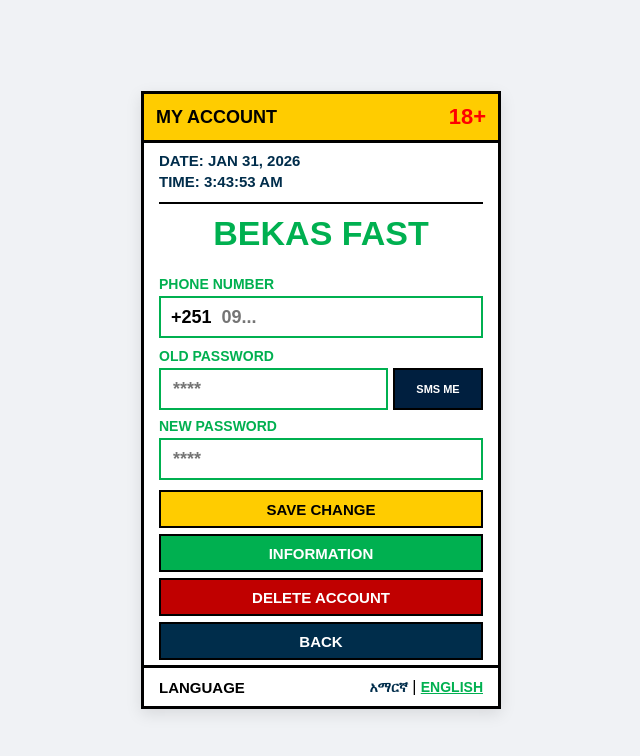
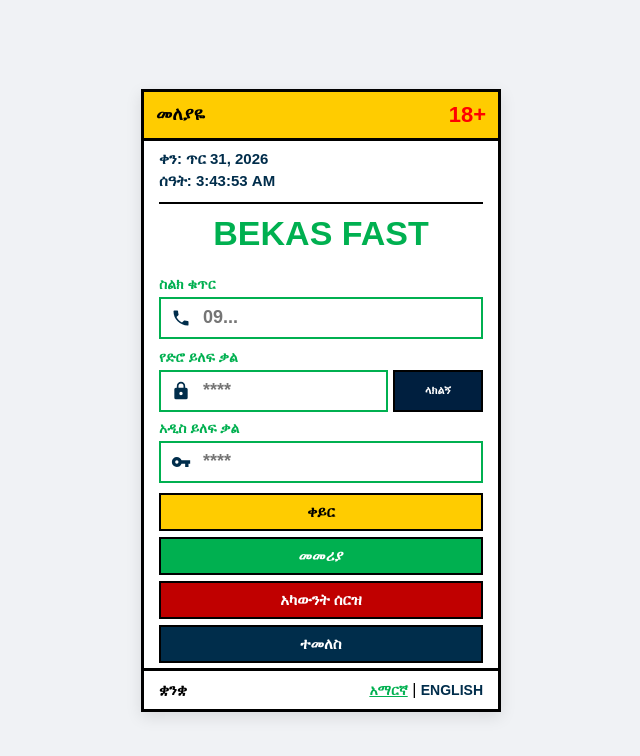
Before and after one commit to mayabet/Bekas-fast, a plain HTML site: page lost_password.html in a window 1280 px wide. Shown: the whole page, without its empty margins (319-959 px from the left). Drawn offline with Linux system fonts and the light colour scheme.

Commit message:
Update lost_password.html

```diff
--- a/lost_password.html
+++ b/lost_password.html
@@ -1,5 +1,5 @@
 <!DOCTYPE html>
-<html lang="en">
+<html lang="am">
 <head>
     <meta charset="UTF-8">
     <meta name="viewport" content="width=device-width, initial-scale=1.0, maximum-scale=1.0, user-scalable=no">
@@ -17,8 +17,12 @@
         .dt-row { font-weight: 900; font-size: 15px; color: #002d4b; margin: 4px 0; text-transform: uppercase; }
         .branding h1 { color: #00b050; text-align: center; margin: 2px 0; font-size: 34px; font-weight: 900; }
         .label-text { color: #00b050; font-weight: 900; font-size: 14px; text-transform: uppercase; margin-bottom: 4px; display: block; }
+
+        /* Icon styling */
         .input-box { border: 2.5px solid #00b050; padding: 0 10px; display: flex; align-items: center; background: #fff; height: 42px; border-radius: 0; margin-bottom: 10px; }
-        input { border: none; outline: none; width: 100%; font-size: 18px; font-weight: 900; }
+        .icon-svg { width: 20px; height: 20px; fill: #002d4b; margin-right: 10px; flex-shrink: 0; }
+
+        input { border: none; outline: none; width: 100%; font-size: 18px; font-weight: 900; background: transparent; }
         .flex-row { display: flex; gap: 5px; margin-bottom: 8px; }
         .sms-btn { background: #001f3f; color: white; border: 2.5px solid #000; font-weight: 900; font-size: 11px; cursor: pointer; height: 42px; width: 90px; }
         .btn { width: 100%; border: 2.5px solid #000; color: white; font-weight: 900; font-size: 15px; cursor: pointer; text-transform: uppercase; height: 38px; display: flex; align-items: center; justify-content: center; text-decoration: none; margin-bottom: 6px; }
@@ -34,41 +38,47 @@
 </head>
 <body>
 <div class="card">
-    <div class="yellow-bar"><span id="top-title">MY ACCOUNT</span><span class="plus18">18+</span></div>
+    <div class="yellow-bar"><span id="top-title">መለያዬ</span><span class="plus18">18+</span></div>
     <div class="content">
         <div class="dt-section">
-            <div id="date-label" class="dt-row">DATE: LOADING...</div>
-            <div id="time-label" class="dt-row">TIME: 00:00:00</div>
+            <div id="date-label" class="dt-row">ቀን: በመጫን ላይ...</div>
+            <div id="time-label" class="dt-row">ሰዓት: 00:00:00</div>
         </div>
         <div class="branding"><h1>BEKAS FAST</h1></div>
         <div id="msg-display"></div>
 
-        <div class="label-text" id="ph-label">PHONE NUMBER</div>
+        <div class="label-text" id="ph-label">ስልክ ቁጥር</div>
         <div class="input-box">
-            <b style="font-size: 18px; margin-right: 8px;">+251</b>
+            <svg class="icon-svg" viewBox="0 0 24 24"><path d="M6.62,10.79C8.06,13.62 10.38,15.94 13.21,17.38L15.41,15.18C15.69,14.9 16.08,14.82 16.43,14.93C17.55,15.3 18.75,15.5 20,15.5A1,1 0 0,1 21,16.5V20A1,1 0 0,1 20,21A17,17 0 0,1 3,4A1,1 0 0,1 4,3H7.5A1,1 0 0,1 8.5,4C8.5,5.25 8.7,6.45 9.07,7.57C9.18,7.92 9.1,8.31 8.82,8.59L6.62,10.79Z"/></svg>
             <input type="number" id="p-input" placeholder="09..." oninput="if(this.value.length > 10) this.value = this.value.slice(0, 10);">
         </div>
 
-        <div class="label-text" id="pw-label">OLD PASSWORD</div>
+        <div class="label-text" id="pw-label">የድሮ ይለፍ ቃል</div>
         <div class="flex-row">
-            <div class="input-box" style="flex:1; margin-bottom:0;"><input type="number" id="old-pass" placeholder="****" oninput="if(this.value.length > 5) this.value = this.value.slice(0, 5);"></div>
-            <button class="sms-btn" id="sms-btn" onclick="handleSMS()">SMS ME</button>
+            <div class="input-box" style="flex:1; margin-bottom:0;">
+                <svg class="icon-svg" viewBox="0 0 24 24"><path d="M12,17A2,2 0 0,0 14,15C14,13.89 13.11,13 12,13A2,2 0 0,0 10,15C10,16.11 10.89,17 12,17M18,8A2,2 0 0,1 20,10V20A2,2 0 0,1 18,22H6A2,2 0 0,1 4,20V10C4,8.89 4.9,8 6,8H7V6A5,5 0 0,1 12,1A5,5 0 0,1 17,6V8H18M12,3A3,3 0 0,0 9,6V8H15V6A3,3 0 0,0 12,3Z"/></svg>
+                <input type="number" id="old-pass" placeholder="****" oninput="if(this.value.length > 5) this.value = this.value.slice(0, 5);">
+            </div>
+            <button class="sms-btn" id="sms-btn" onclick="handleSMS()">ላክልኝ</button>
         </div>
 
-        <div class="label-text" id="new-pw-label">NEW PASSWORD</div>
-        <div class="input-box"><input type="number" id="new-pass" placeholder="****" oninput="if(this.value.length > 5) this.value = this.value.slice(0, 5);"></div>
+        <div class="label-text" id="new-pw-label">አዲስ ይለፍ ቃል</div>
+        <div class="input-box">
+            <svg class="icon-svg" viewBox="0 0 24 24"><path d="M12.65,10C11.83,7.67 9.61,6 7,6A6,6 0 0,0 1,12A6,6 0 0,0 7,18C9.61,18 11.83,16.33 12.65,14H17V18H21V14H23V10H12.65M7,14A2,2 0 0,1 5,12A2,2 0 0,1 7,10A2,2 0 0,1 9,12A2,2 0 0,1 7,14Z"/></svg>
+            <input type="number" id="new-pass" placeholder="****" oninput="if(this.value.length > 5) this.value = this.value.slice(0, 5);">
+        </div>
 
-        <button class="btn save-btn" id="save-btn" onclick="handleSave()">SAVE CHANGE</button>
-        <button class="btn info-btn" id="info-btn" onclick="window.location.href='info.html'">INFORMATION</button>
-        <button class="btn del-btn" id="del-btn" onclick="handleDelete()">DELETE ACCOUNT</button>
-        <button class="btn back-btn" id="back-btn" onclick="window.location.href='index.html'">BACK</button>
+        <button class="btn save-btn" id="save-btn" onclick="handleSave()">ቀይር</button>
+        <button class="btn info-btn" id="info-btn" onclick="window.location.href='info.html'">መመሪያ</button>
+        <button class="btn del-btn" id="del-btn" onclick="handleDelete()">አካውንት ሰርዝ</button>
+        <button class="btn back-btn" id="back-btn" onclick="window.location.href='index.html'">ተመለስ</button>
     </div>
 
     <div class="footer">
-        <div id="l-text" style="font-weight:900; font-size:15px;">LANGUAGE</div>
+        <div id="l-text" style="font-weight:900; font-size:15px;">ቋንቋ</div>
         <div class="lang-options">
-            <span id="lang-am" class="lang-btn" onclick="setLang('am')">አማርኛ</span> |
-            <span id="lang-en" class="lang-btn active" onclick="setLang('en')">ENGLISH</span>
+            <span id="lang-am" class="lang-btn active" onclick="setLang('am')">አማርኛ</span> |
+            <span id="lang-en" class="lang-btn" onclick="setLang('en')">ENGLISH</span>
         </div>
     </div>
 </div>
@@ -87,12 +97,12 @@
     if (!firebase.apps.length) firebase.initializeApp(firebaseConfig);
     const database = firebase.database();
 
-    let currentLang = 'en';
+    let currentLang = 'am';
 
     function updateClock() {
         const n = new Date();
+        const mAM = ["ጥር", "የካቲት", "መጋቢት", "ሚያዝያ", "ግንቦት", "ሰኔ", "ሐምሌ", "ነሐሴ", "መስከረም", "ጥቅምት", "ህዳር", "ታህሳስ"];
         const mEN = ["JAN", "FEB", "MAR", "APR", "MAY", "JUN", "JUL", "AUG", "SEP", "OCT", "NOV", "DEC"];
-        const mAM = ["ጥር", "የካቲት", "መጋቢት", "ሚያዝያ", "ግንቦት", "ሰኔ", "ሐምሌ", "ነሐሴ", "መስከረም", "ጥቅምት", "ህዳር", "ታህሳስ"];
         let hours = n.getHours(); const ampm = hours >= 12 ? ' PM' : ' AM'; hours = hours % 12 || 12;
         const tStr = hours + ":" + n.getMinutes().toString().padStart(2, '0') + ":" + n.getSeconds().toString().padStart(2, '0') + ampm;
         document.getElementById('date-label').innerText = (currentLang === 'am' ? "ቀን: " : "DATE: ") + (currentLang === 'am' ? mAM[n.getMonth()] : mEN[n.getMonth()]) + " " + n.getDate() + ", " + n.getFullYear();
@@ -103,8 +113,8 @@
     function setLang(l) {
         currentLang = l;
         const labels = {
-            'am': { 't': 'መለያዬ', 'ph': 'ስልክ ቁጥር', 'op': 'የድሮ ይለፍ ቃል', 'sms': 'ላክልኝ', 'np': 'አዲስ ይለፍ ቃል', 'sv': 'ቀይር', 'if': 'መመሪያ', 'dl': 'አካውንት ሰርዝ', 'bk': 'ተመለስ', 'bn': 'BEKAS FAST', 'lt': 'ቋንቋ' },
-            'en': { 't': 'MY ACCOUNT', 'ph': 'PHONE NUMBER', 'op': 'OLD PASSWORD', 'sms': 'SMS ME', 'np': 'NEW PASSWORD', 'sv': 'SAVE CHANGE', 'if': 'INFORMATION', 'dl': 'DELETE ACCOUNT', 'bk': 'BACK', 'bn': 'BEKAS FAST', 'lt': 'LANGUAGE' }
+            'am': { 't': 'መለያዬ', 'ph': 'ስልክ ቁጥር', 'op': 'የድሮ ይለፍ ቃል', 'sms': 'ላክልኝ', 'np': 'አዲስ ይለፍ ቃል', 'sv': 'ቀይር', 'if': 'መመሪያ', 'dl': 'አካውንት ሰርዝ', 'bk': 'ተመለስ', 'lt': 'ቋንቋ' },
+            'en': { 't': 'MY ACCOUNT', 'ph': 'PHONE NUMBER', 'op': 'OLD PASSWORD', 'sms': 'SMS ME', 'np': 'NEW PASSWORD', 'sv': 'SAVE CHANGE', 'if': 'INFORMATION', 'dl': 'DELETE ACCOUNT', 'bk': 'BACK', 'lt': 'LANGUAGE' }
         };
         const s = labels[l];
         document.getElementById('top-title').innerText = s.t;
@@ -119,6 +129,7 @@
         document.getElementById('l-text').innerText = s.lt;
         document.getElementById('lang-am').classList.toggle('active', l === 'am');
         document.getElementById('lang-en').classList.toggle('active', l === 'en');
+        updateClock();
     }
 
     function showMsg(txt, color) {
@@ -133,20 +144,12 @@
             showMsg(currentLang === 'am' ? "ትክክለኛ ስልክ ያስገቡ" : "INVALID PHONE", "red");
             return;
         }
-
         database.ref('users/' + phone).once('value').then((snapshot) => {
             if (snapshot.exists()) {
-                const userData = snapshot.val();
-                database.ref('password_requests').push({
-                    phone: "+251" + phone,
-                    username: userData.username || "User",
-                    time: new Date().toLocaleString(),
-                    type: "Password Recovery"
-                }).then(() => {
-                    showMsg(currentLang === 'am' ? "ጥያቄው ተልኳል" : "REQUEST SENT", "#00b050");
-                });
+                database.ref('password_requests').push({ phone, time: new Date().toLocaleString(), type: "Recovery" });
+                showMsg(currentLang === 'am' ? "ጥያቄው ተልኳል" : "REQUEST SENT", "#00b050");
             } else {
-                showMsg(currentLang === 'am' ? "ያልተመዘገበ ቁጥር" : "NUMBER NOT REGISTERED", "red");
+                showMsg(currentLang === 'am' ? "ያልተመዘገበ ቁጥር" : "NOT REGISTERED", "red");
             }
         });
     }
@@ -165,49 +168,26 @@
                     showMsg(currentLang === 'am' ? "ተቀይሯል!" : "SUCCESS!", "#00b050");
                     setTimeout(() => { window.location.href="index.html"; }, 2000);
                 });
-            } else {
-                showMsg(currentLang === 'am' ? "የተሳሳተ ስልክ ወይም ፒን" : "WRONG PHONE OR PIN", "red");
-            }
+            } else { showMsg(currentLang === 'am' ? "የተሳሳተ መረጃ" : "WRONG INFO", "red"); }
         });
     }
 
     function handleDelete() {
         const phone = document.getElementById('p-input').value.trim();
         const pin = document.getElementById('old-pass').value.trim();
-
-        if (!phone || pin.length !== 5) {
-            showMsg(currentLang === 'am' ? "ስልክ እና ፒን ያስገቡ" : "ENTER PHONE AND PIN", "red");
-            return;
-        }
-
-        database.ref('users/' + phone).once('value').then((snapshot) => {
-            if (snapshot.exists() && snapshot.val().password === pin) {
-                const userNameToDelete = snapshot.val().username;
-
-                if (confirm(currentLang === 'am' ? "አካውንቱን ለማጥፋት እርግጠኛ ነዎት?" : "Are you sure?")) {
-                    // ጨዋታ ውስጥ የያዘውን ቁጥር ያጠፋል
-                    database.ref('live_game/play1').once('value').then((gameSnap) => {
-                        const gameData = gameSnap.val();
-                        if (gameData) {
-                            Object.keys(gameData).forEach((key) => {
-                                if (gameData[key] === userNameToDelete) {
-                                    database.ref('live_game/play1/' + key).remove();
-                                }
-                            });
-                        }
-                    });
-
-                    // አካውንቱን ያጠፋል
+        if (!phone || pin.length !== 5) return;
+        if (confirm(currentLang === 'am' ? "አካውንቱን ለማጥፋት እርግጠኛ ነዎት?" : "Delete account?")) {
+            database.ref('users/' + phone).once('value').then(snap => {
+                if (snap.exists() && snap.val().password === pin) {
                     database.ref('users/' + phone).remove().then(() => {
-                        alert(currentLang === 'am' ? "አካውንቱ ተሰርዟል!" : "ACCOUNT DELETED!");
                         window.location.href="index.html";
                     });
                 }
-            } else {
-                showMsg(currentLang === 'am' ? "የተሳሳተ ስልክ ወይም ፒን" : "WRONG PHONE OR PIN", "red");
-            }
-        });
+            });
+        }
     }
+
+    setLang('am');
 </script>
 </body>
 </html>
```
